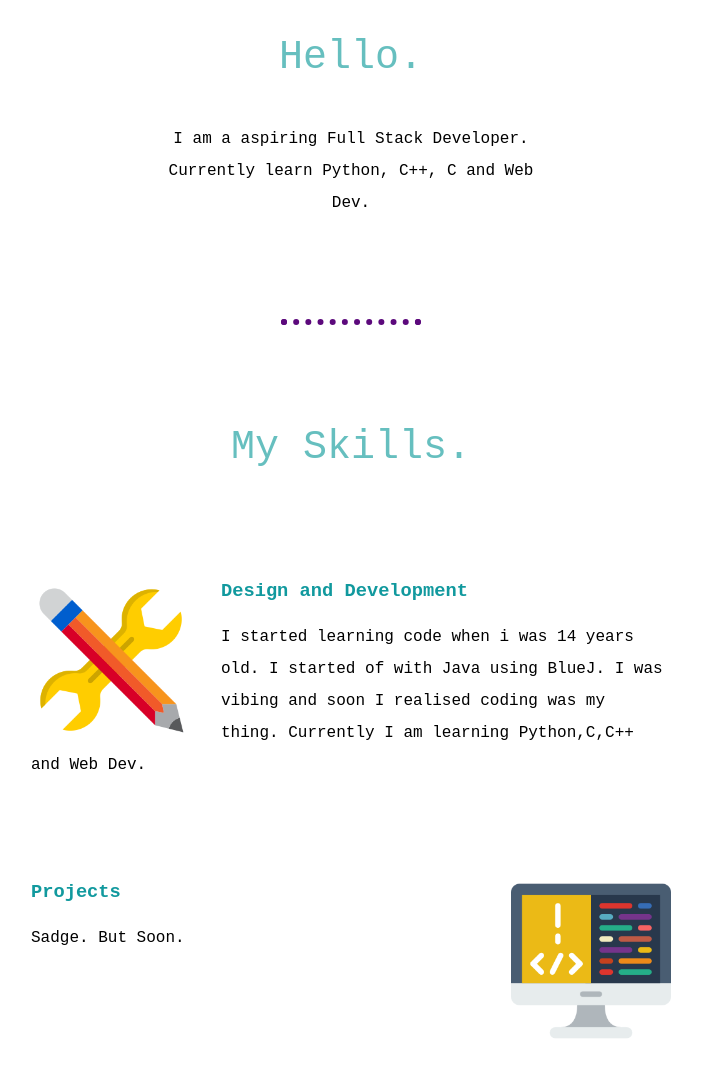
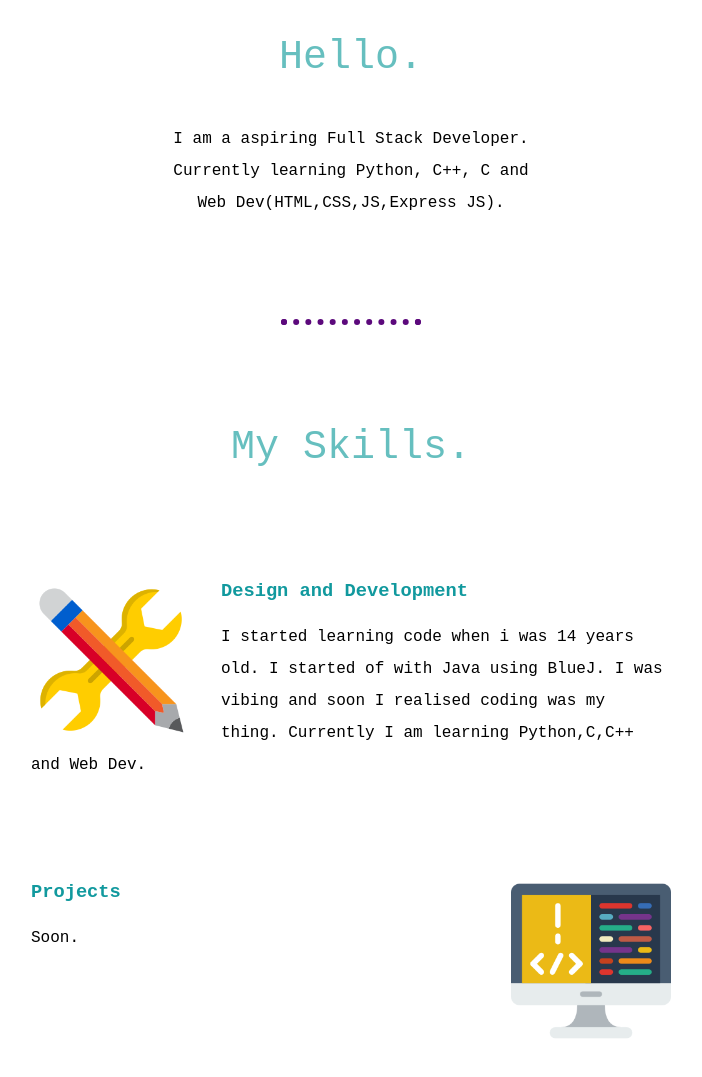
Before and after one commit to Hemanth11011/Portfolio-ADG, a plain HTML site: page index.html in a window 1280 px wide. Shown: the part 1004-2081 px from the top of the page, without its empty margins (289-991 px from the left). Drawn offline with Linux system fonts and the light colour scheme; a web font is replaced by a local one.

Commit message:
Update index.html

```diff
--- a/index.html
+++ b/index.html
@@ -24,7 +24,7 @@
         <div class="profile">
           <img class='Quasi' src="images/pog-modified.png" alt="Quasi-pic">
           <h2>Hello.</h2>
-          <p class="intro">I am a aspiring Full Stack Developer. Currently learn Python, C++, C and Web Dev.</p>
+          <p class="intro">I am a aspiring Full Stack Developer. Currently learning Python, C++, C and Web Dev(HTML,CSS,JS,Express JS).</p>
         </div>
         <hr>
         <div class="skills">
@@ -37,7 +37,7 @@
           <div class="skill-row">
             <img class="comp" src="images/coding.png" alt="Computer-pic">
             <h3>Projects</h3>
-            <p>Sadge. But Soon.</p>
+            <p>Soon.</p>
           </div>
         </div>
         <br>
```
